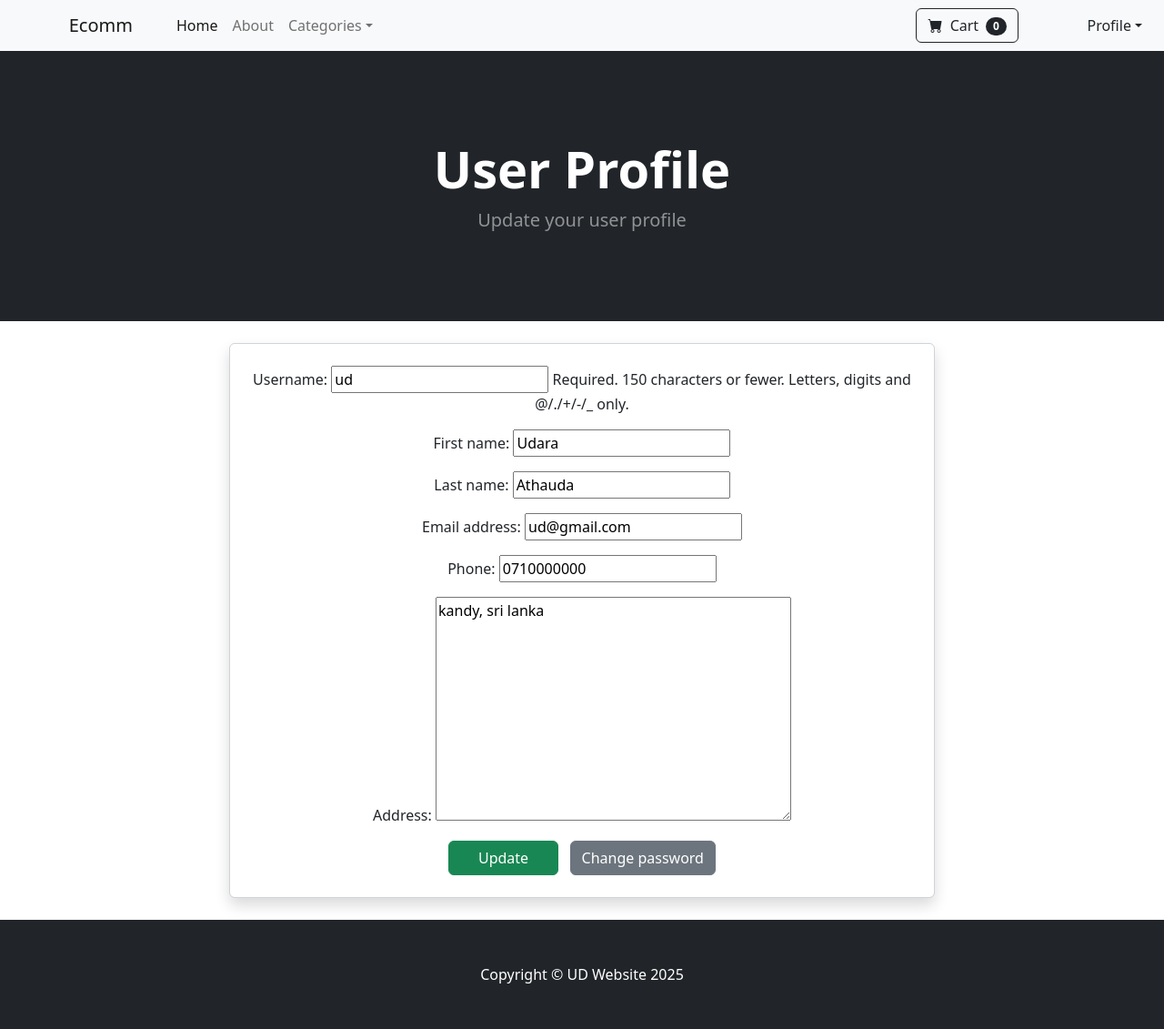
After one commit to UdaraAthauda/Ecommerce-Web-Application-Django, a Django app: page /update_user/ in a window 1280 px wide. The commit adds this page. Shown: the whole page at 91% size. Run offline with Django 5.2, Linux system fonts and the light colour scheme; a user stored in the database is signed in; data comes from the database, SQL or seed files in the repository; both versions use the stored data as it was after the commit; some libraries are stand-ins or nearby versions.

Commit message:
implemented the user profile part, view, update and password change

```diff
--- a/ecomApp/forms.py
+++ b/ecomApp/forms.py
@@ -1,5 +1,5 @@
 from django import forms
-from django.contrib.auth.forms import AuthenticationForm, UserCreationForm
+from django.contrib.auth.forms import AuthenticationForm, UserCreationForm, UserChangeForm, SetPasswordForm
 from django.forms.widgets import TextInput, PasswordInput
 from .models import *
 
@@ -16,3 +16,19 @@ class SignUpForm(UserCreationForm):
     class Meta:
         model = User
         fields = ('username', 'first_name', 'last_name', 'email', 'phone', 'address', 'password1', 'password2',)
+
+# user detail update form
+class UserUpdateForm(UserChangeForm):
+    phone = forms.CharField(max_length=15, required=True)
+    address = forms.CharField(widget=forms.Textarea, required=True)
+    password = None
+
+    class Meta:
+        model = User
+        fields = ('username', 'first_name', 'last_name', 'email', 'phone', 'address',)
+
+# user password change form
+class PasswordChangeForm(SetPasswordForm):
+    class Meta:
+        model = User
+        fields = ('new_password1', 'new_password2',)
--- a/ecomApp/urls.py
+++ b/ecomApp/urls.py
@@ -9,4 +9,6 @@ urlpatterns = [
     path('logout/', views.logout_user, name="logout"),
     path('product/<int:pk>/', views.productDisplay, name="product"),
     path('category/<str:cat>/', views.category, name="category"),
+    path('update_user/', views.update_user, name="update_user"),
+    path('update_password/', views.update_password, name="update_password"),
 ]
--- a/ecomApp/views.py
+++ b/ecomApp/views.py
@@ -65,6 +65,38 @@ def signup_user(request):
     context = {'form': form}
     return render(request, 'signup.html', context=context)
 
+# user detail update view
+def update_user(request):
+    if request.user.is_authenticated:
+        current_user = User.objects.get(id=request.user.id)
+
+        form = UserUpdateForm(request.POST or None, instance=current_user)
+
+        if form.is_valid():
+            form.save()
+
+            login(request, current_user)
+            return redirect('update_user')
+        return render(request, 'update_user.html', context={'form': form})
+
+# user password change view
+def update_password(request):
+    if request.user.is_authenticated:
+        current_user = request.user
+
+        if  request.method == 'POST':
+            form = PasswordChangeForm(current_user, request.POST)
+
+            if form.is_valid():
+                form.save()
+                login(request, current_user)
+                return redirect('update_user')
+            else:
+                return render(request, 'update_password.html', context={'form': form})
+
+        else:
+            form = PasswordChangeForm(current_user)
+            return render(request, 'update_password.html', context={'form': form})
 
 # user logout view
 def logout_user(request):
--- a/templates/navigation.html
+++ b/templates/navigation.html
@@ -13,9 +13,11 @@
                         <li><a class="dropdown-item" href="{% url 'home' %}">All Products</a></li>
                         <li><hr class="dropdown-divider" /></li>
 
+                        <!-- display the category dropdown list using cotext_processor -->
                         {% for category in categories %}
                         <li><a class="dropdown-item" href="{% url 'category' category.name %}">{{ category.name }}</a></li>
                         {% endfor %}
+
                         <li><a class="dropdown-item" href="#!">New Arrivals</a></li>
                     </ul>
                 </li>
@@ -33,11 +35,22 @@
     </div>
 
     {% if user.is_authenticated %}
-    &nbsp;
-    <a href="{% url 'logout' %}" class="text-decoration-none me-auto">Logout</a>
+    <div class="nav-item dropdown me-4" style="right: 0;">
+        <a class="nav-link dropdown-toggle" id="navbarDropdown" href="#!" role="button" data-bs-toggle="dropdown" aria-expanded="false">Profile</a>
+        <ul class="dropdown-menu dropdown-menu-end" aria-labelledby="navbarDropdown">
+            <li><a class="dropdown-item" href="{% url 'update_user' %}">View user profile</a></li>
+            <li><hr class="dropdown-divider" /></li>
+            <li><a class="dropdown-item" href="{% url 'logout' %}">Logout</a></li>
+        </ul>
+    </div>
     {% else %}
-    &nbsp;
-    <a href="{% url 'login' %}" class="text-decoration-none me-auto">Login</a>
-    <a href="{% url 'signup' %}" class="text-decoration-none me-auto">Signup</a>
+    <div class="nav-item dropdown me-4" style="right: 0;">
+        <a class="nav-link dropdown-toggle" id="navbarDropdown" href="#!" role="button" data-bs-toggle="dropdown" aria-expanded="false">Signin options</a>
+        <ul class="dropdown-menu dropdown-menu-end" aria-labelledby="navbarDropdown">
+            <li><a class="dropdown-item" href="{% url 'signup' %}">Signup</a></li>
+            <li><hr class="dropdown-divider" /></li>
+            <li><a class="dropdown-item" href="{% url 'login' %}">Login</a></li>
+        </ul>
+    </div>
     {% endif %}
 </nav>
--- /dev/null
+++ b/templates/update_user.html
@@ -0,0 +1,32 @@
+{% extends 'base.html' %}
+
+{% block content %}
+
+{% include 'navigation.html' %}
+
+<!-- Header-->
+<header class="bg-dark py-5">
+    <div class="container px-4 px-lg-5 my-5">
+        <div class="text-center text-white">
+            <h1 class="display-4 fw-bolder">User Profile</h1>
+            <p class="lead fw-normal text-white-50 mb-0">Update your user profile</p>
+        </div>
+    </div>
+</header>
+
+<div class="container mt-4 mb-4" style="max-width: 800px; margin: 0 auto;">
+    <form method="post" action="{% url 'update_user' %}" class="form-control p-4 rounded shadow text-center">
+        {% csrf_token %}
+        <div class="mb-3">
+            {{ form.as_p }}
+        </div>
+        <button type="submit" class="btn btn-success col-2">Update</button>
+        &nbsp;
+        <a href="{% url 'update_password' %}" class="btn btn-secondary">Change password</a>
+    </form>
+</div>
+
+
+{% include 'footer.html' %}
+
+{% endblock %}
```
Also changed, not shown: templates/update_password.html (added, +30 -0 lines), db.sqlite3.
